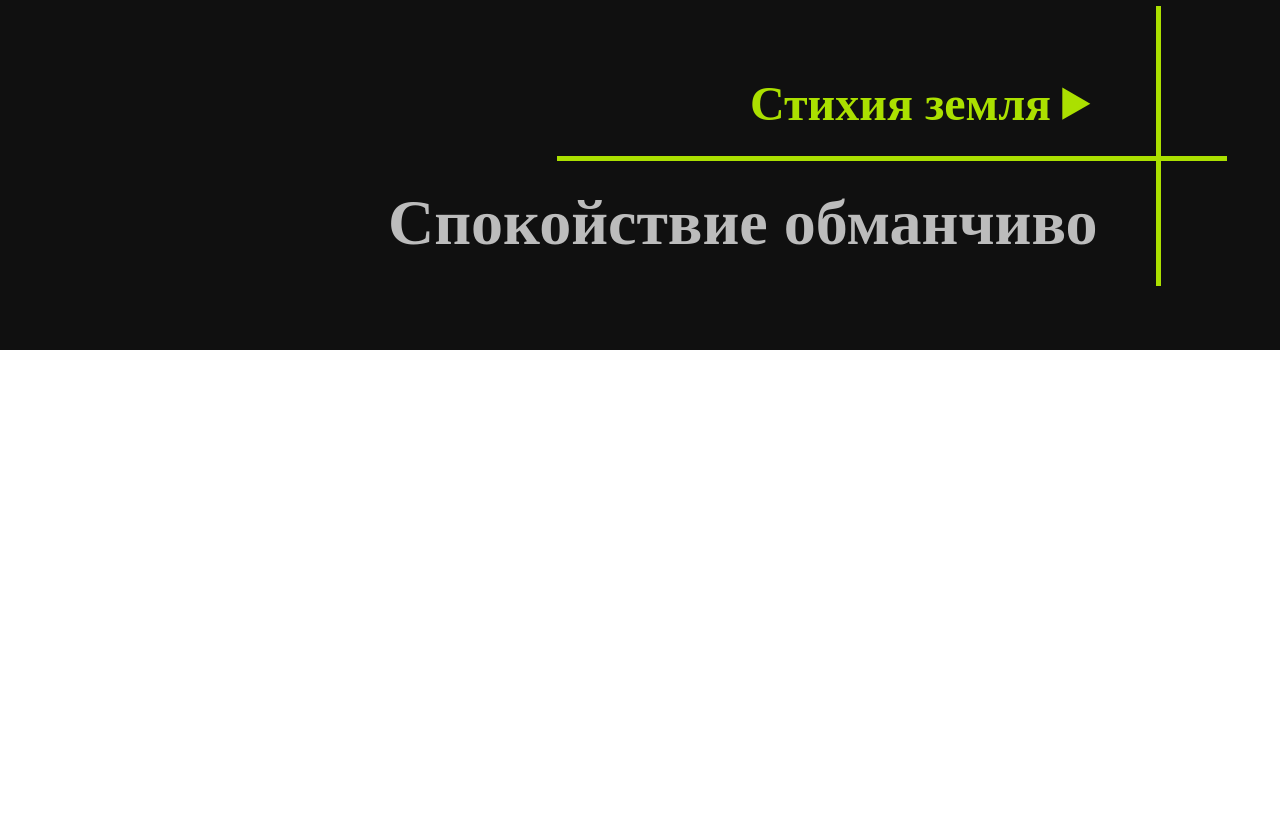
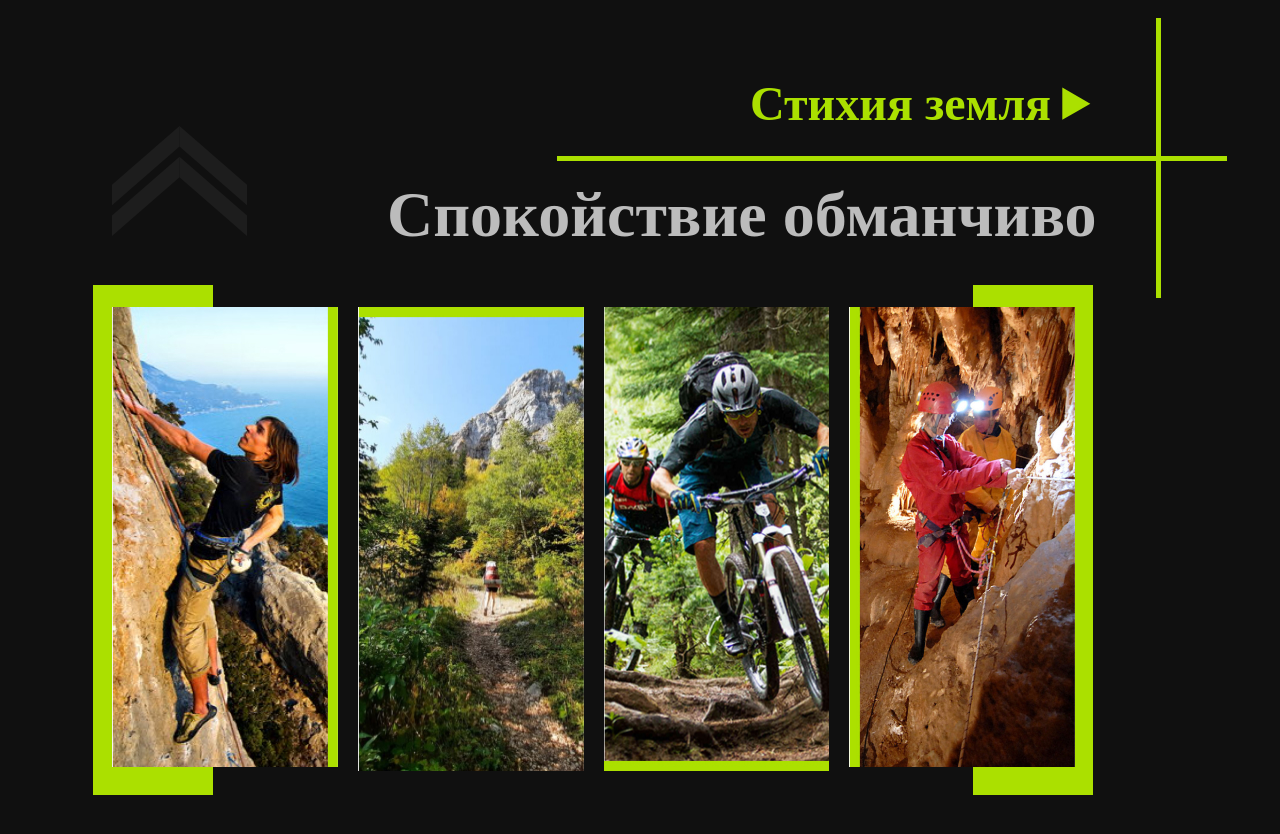
Before and after one commit to SergeyShcerbakov/Sport, a website: page app/index.html in a window 1280 px wide. Shown: the part 2680-3514 px from the top of the page. Before the commit the page ends 3030 px from the top, so only its background shows below. Drawn offline with nearby package versions, Linux system fonts and the light colour scheme; files that its build step writes are made by us from their sources.

Commit message:
fixed earth

```diff
--- a/app/partails/earth.html
+++ b/app/partails/earth.html
@@ -2,9 +2,24 @@
     <div class="container">
         <h3 class="earth-title">Стихия земля</h3>
         <div class="earth-line"></div>
-            <div class="earth-vertically">
-                <hr class="air-hr">
+        <div class="earth-vertically">
+            <hr class="air-hr">
+        </div>
+        <h3 class="earth-subtitle">Спокойствие обманчиво</h3>
+        <div class="earth-wrapper">
+            <div class="earth-wrap">
+                <div class="img-wrap-one">
+                    <img class="earth-pic-one" src="images/earth/earth-img-one.jpg" alt="earth photo">
+                </div>
+                <img class="earth-pic" src="images/earth/earth-img-two.jpg" alt="earth photo">
+                <img class="earth-pic" src="images/earth/earth-img-three.jpg" alt="earth photo">
+                <div class="img-wrap">
+                    <img class="earth-pic-four" src="images/earth/earth-img-four.jpg" alt="earth photo">
+                </div>
             </div>
-        <h3 class="earth-subtitle">Спокойствие обманчиво</h3>
+            <nav class="earth-menu">
+
+            </nav>
+        </div>
     </div>
 </section>
--- a/app/scss/_earth.scss
+++ b/app/scss/_earth.scss
@@ -27,12 +27,20 @@
 .earth-subtitle {
   color: #bcbcbc;
   font-size: 64px;
-  margin-left: 29%;
+  margin-left: 6%;
+  margin-top: -5%;
+  &:before {
+    content: url('../images/earth/earth-arrow-up.svg');
+    width: 110px;
+    height: 135px;
+    margin-right: 140px;
+  }
 }
 
 .earth-vertically {
   position: relative;
 }
+
 .air-hr {
   border: none; /* Убираем границу */
   background-color: #abe000; /* Цвет линии */
@@ -43,3 +51,39 @@
   margin-left: 93%;
   position: absolute;
 }
+
+.earth-wrapper {
+  position: relative;
+}
+
+.img-wrap-one {
+  &:before {
+    content: url('../images/earth/earth-rectangle.svg');
+    width: 120px;
+    height: 510px;
+    position: absolute;
+    margin-left: -1.7%;
+    margin-top: -2%;
+    z-index: -1;
+  }
+}
+
+.earth-wrap {
+  position: relative;
+  display: flex;
+  margin-top: 55px;
+  gap: 20px;
+  margin-left: 6%;
+  z-index: 1;
+}
+
+.img-wrap:after {
+  content: url('../images/earth/earth-rectangle.svg');
+  width: 120px;
+  height: 510px;
+  position: absolute;
+  position: absolute;
+  margin-left: -9%;
+  margin-top: -2%;
+  z-index: -1;
+}
```
Also changed, not shown: dest/index.html (+18 -3 lines), app/css/style.css, app/images/earth/earth-arrow-up.svg (added), app/images/earth/earth-img-four.jpg (added), app/images/earth/earth-img-one.jpg (added), app/images/earth/earth-img-three.jpg (added), app/images/earth/earth-img-two.jpg (added), app/images/earth/earth-rectangle.svg (added), dest/css/style.css, dest/images/earth/earth-arrow-up.svg (added), dest/images/earth/earth-img-four.jpg (added), dest/images/earth/earth-img-one.jpg (added), dest/images/earth/earth-img-three.jpg (added), dest/images/earth/earth-img-two.jpg (added), 1 more files.
